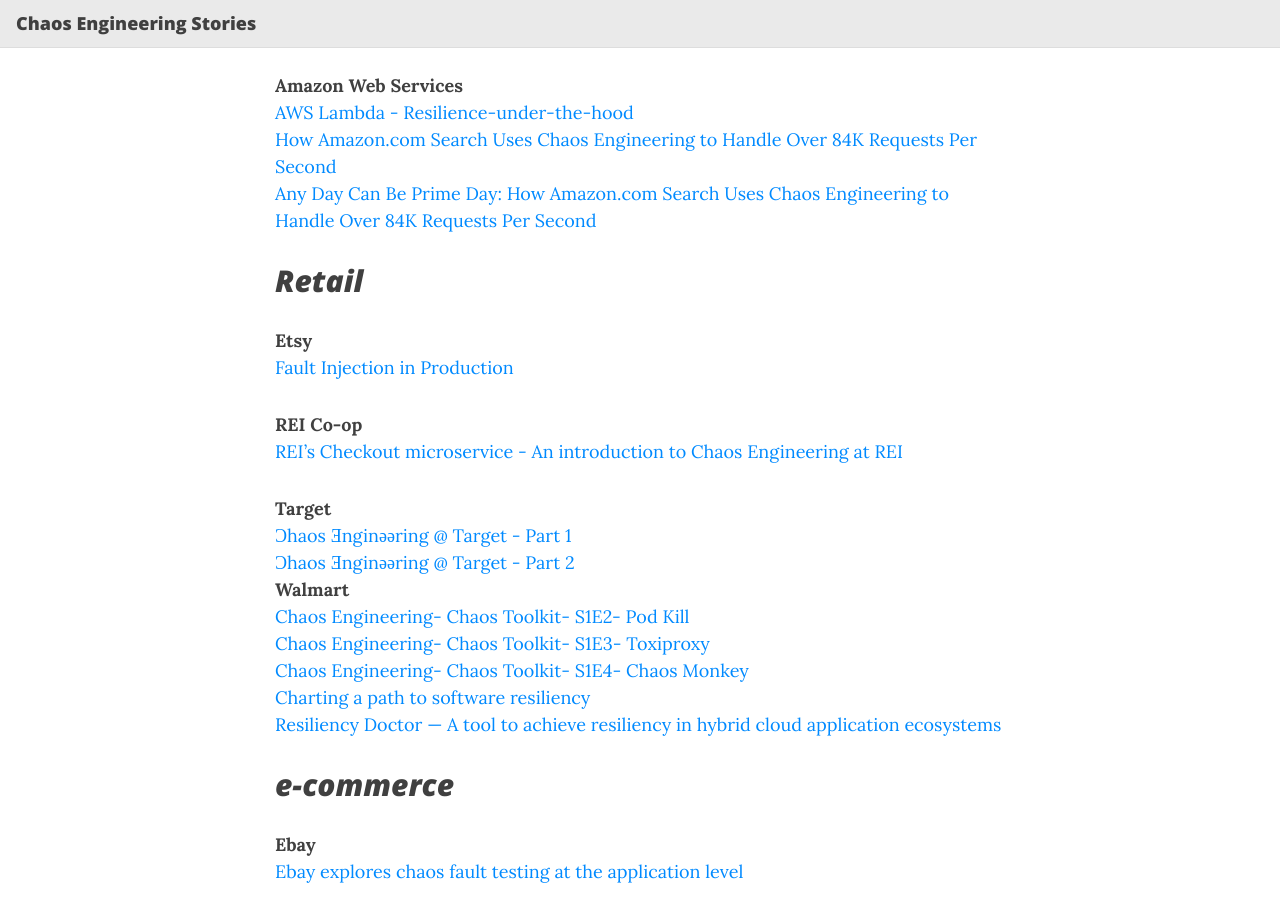
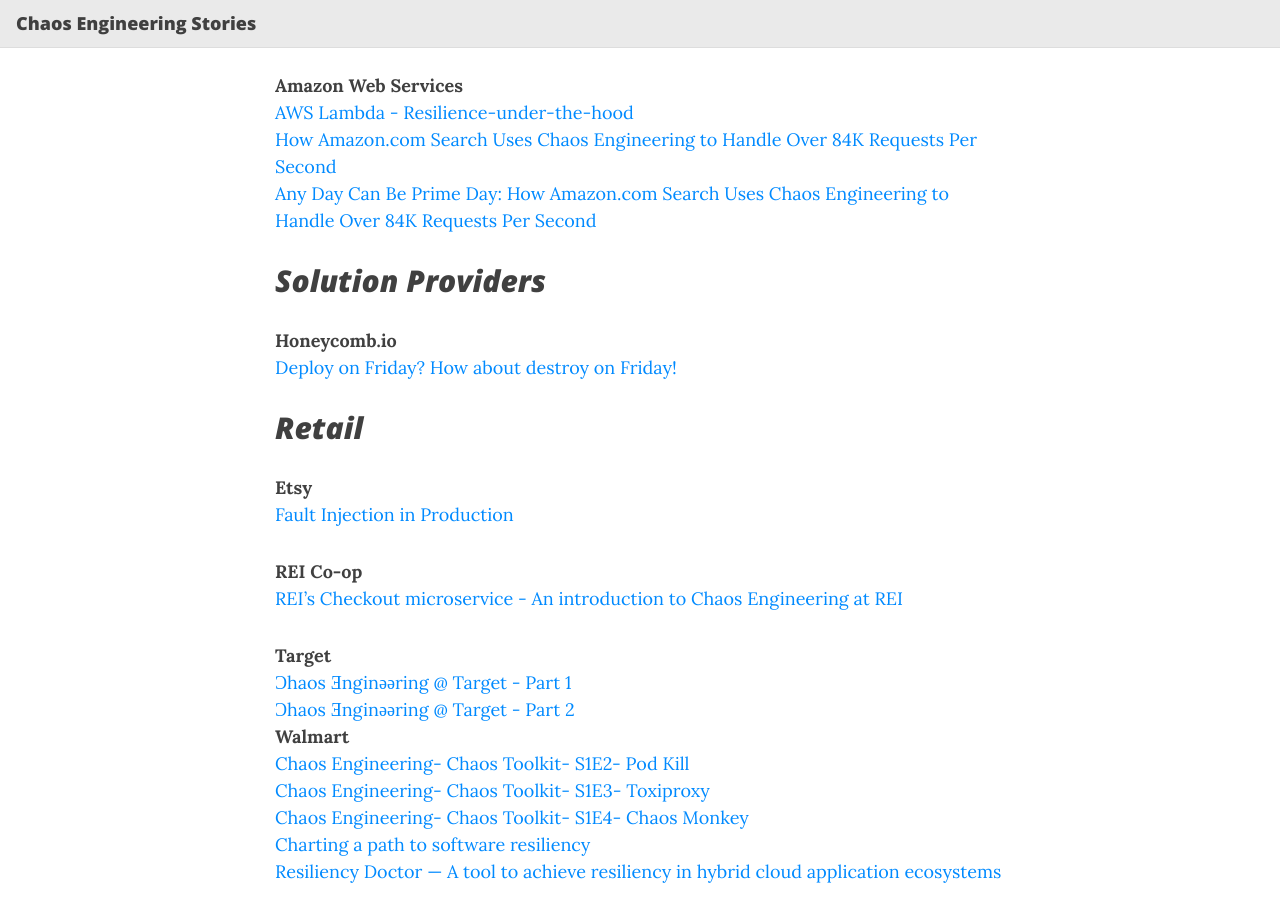
Before and after one commit to ldomb/ChaosEngineeringPublicStories, a Jekyll site: the page built from index.md, in a window 1280 px wide and 900 px high, scrolled down 3777 px. Built offline with Jekyll 4.4.1, drawn with Linux system fonts in a browser that asks for light colours; nearby versions of some CDN libraries.

Commit message:
Added latest honeycomb.io post

```diff
--- a/index.md
+++ b/index.md
@@ -145,6 +145,11 @@ _**Cloud Providers**_
 [How Amazon.com Search Uses Chaos Engineering to Handle Over 84K Requests Per Second](https://community.aws/posts/how-search-uses-chaos-engineering)
 [Any Day Can Be Prime Day: How Amazon.com Search Uses Chaos Engineering to Handle Over 84K Requests Per Second](https://community.aws/posts/how-search-uses-chaos-engineering)
 
+_**Solution Providers**_
+---------------------
+**Honeycomb.io**
+[Deploy on Friday? How about destroy on Friday!]([https://queue.acm.org/detail.cfm?id=2353017](https://www.honeycomb.io/blog/destroy-on-friday-chaos-engineering-pt1))
+
 _**Retail**_
 -----------
 **Etsy**
```
